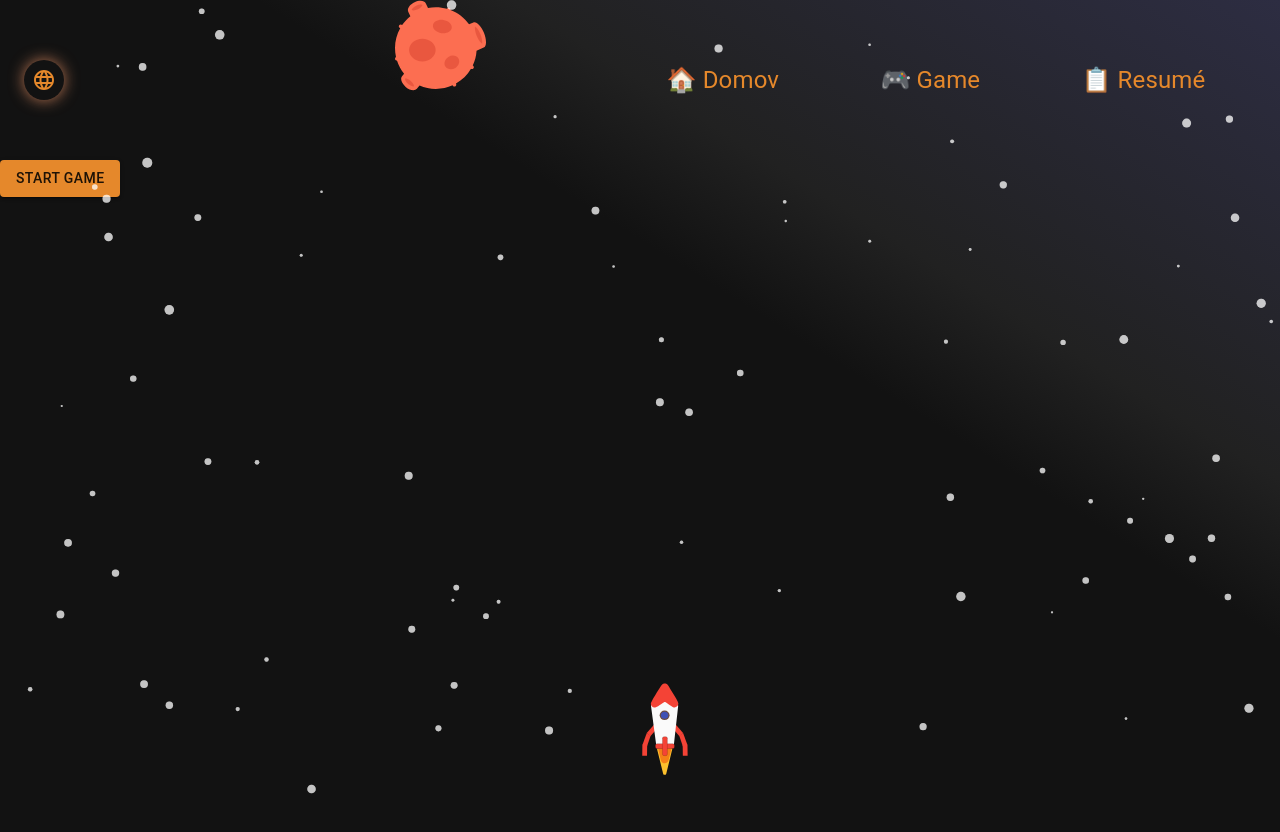
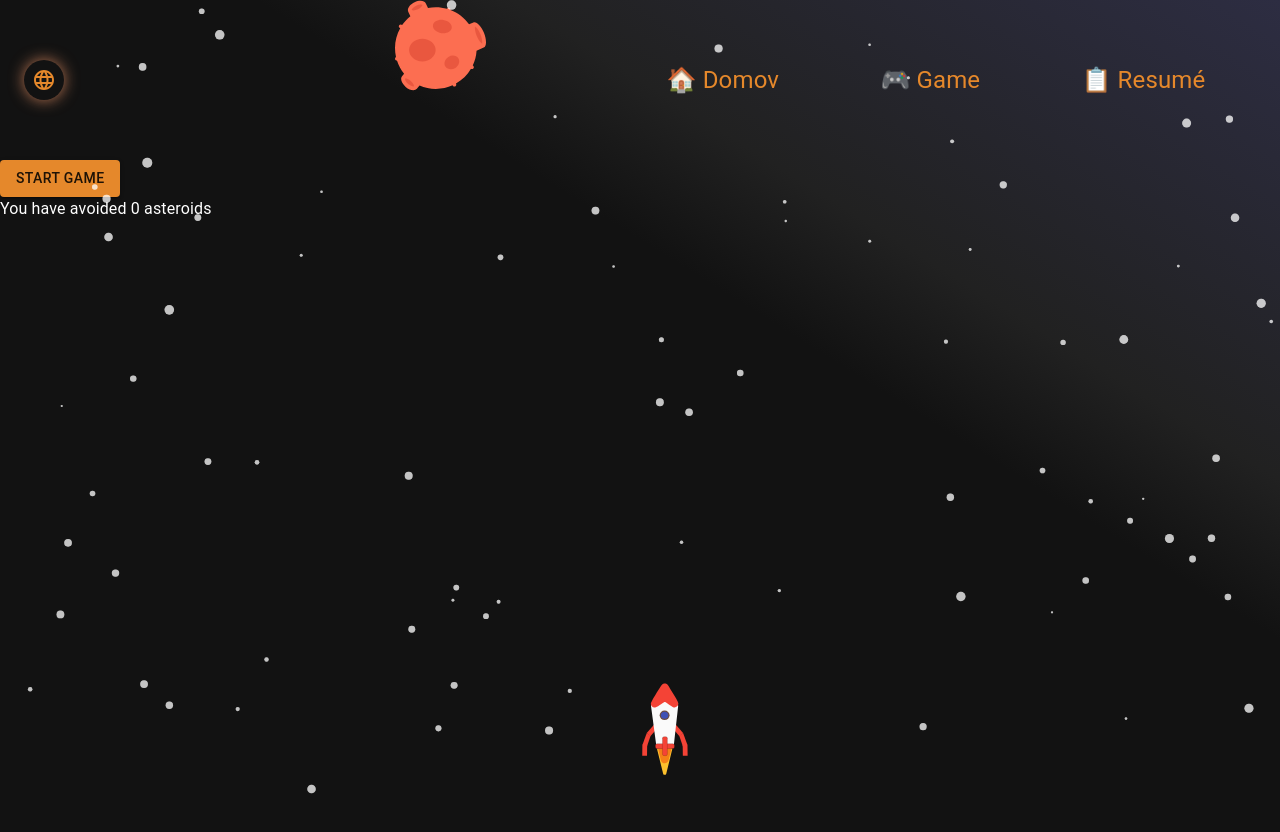
Before and after one commit to LukacTomas/my-page, a React (Create React App) app: page /sk/game in a window 1280 px wide. Shown: the top 832 px of the page. Built offline with nearby package versions, Linux system fonts and the light colour scheme; a web font is replaced by a local one.

Commit message:
Simple Game statistics added

```diff
--- a/src/Pages/Game/index.js
+++ b/src/Pages/Game/index.js
@@ -41,6 +41,7 @@ const getRandomAsteroid = (xPos) => ({
 
 export const Game = () => {
   const [asteroids, setAsteroids] = React.useState([getRandomAsteroid(500)]);
+  const [avoided, setAvoided] = React.useState(0);
   const [start, setStart] = React.useState(false);
   const [colided, setColided] = React.useState(false);
   const [timer, setTimer] = React.useState(0);
@@ -71,6 +72,7 @@ export const Game = () => {
   const startGame = () => {
     setStart((running) => !running);
     setColided(false);
+    setAvoided(0);
   };
 
   React.useEffect(() => {
@@ -84,6 +86,7 @@ export const Game = () => {
       setAsteroids((asteroids) => {
         let newAsteroids = asteroids.map((asteroid) => {
           if (asteroid.y > gameWin.bottom - asteroid.width) {
+            setAvoided((num) => num + 1);
             return getRandomAsteroid(gameWinLength + asteroid.width);
           }
 
@@ -124,6 +127,7 @@ export const Game = () => {
     timer,
     moveOrRandomAsteroid,
     checkAsteroidDetection,
+    setAvoided,
   ]);
 
   React.useEffect(() => {
@@ -137,6 +141,7 @@ export const Game = () => {
       <Button variant="contained" onClick={startGame}>
         {!start ? "Start Game" : "Pause Game"}
       </Button>
+      <Typography> You have avoided {avoided} asteroids</Typography>
 
       <Gamewindow ref={gameWinRef}>
         <Asteroids asteroids={asteroids} />
@@ -158,7 +163,8 @@ export const Game = () => {
             Game Over
           </Typography>
           <Typography align="center" sx={{ mt: 2 }}>
-            Good game. Wanna try again? Checkout soon, features will be added.
+            Good game. You have avoided {avoided} asteroids. Wanna try again?
+            Check back again, features are comming soon ...
           </Typography>
         </Box>
       </Modal>
```
